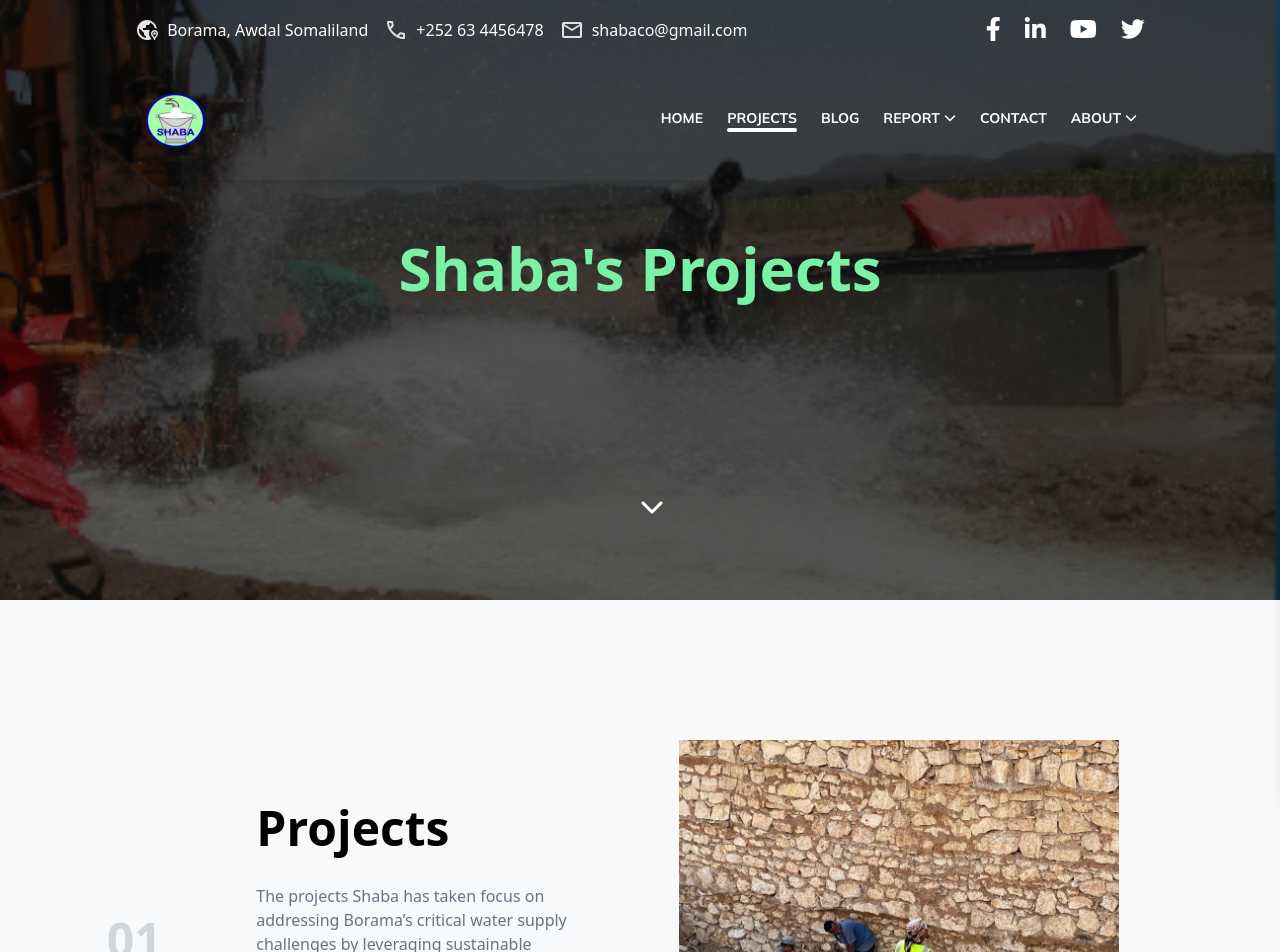
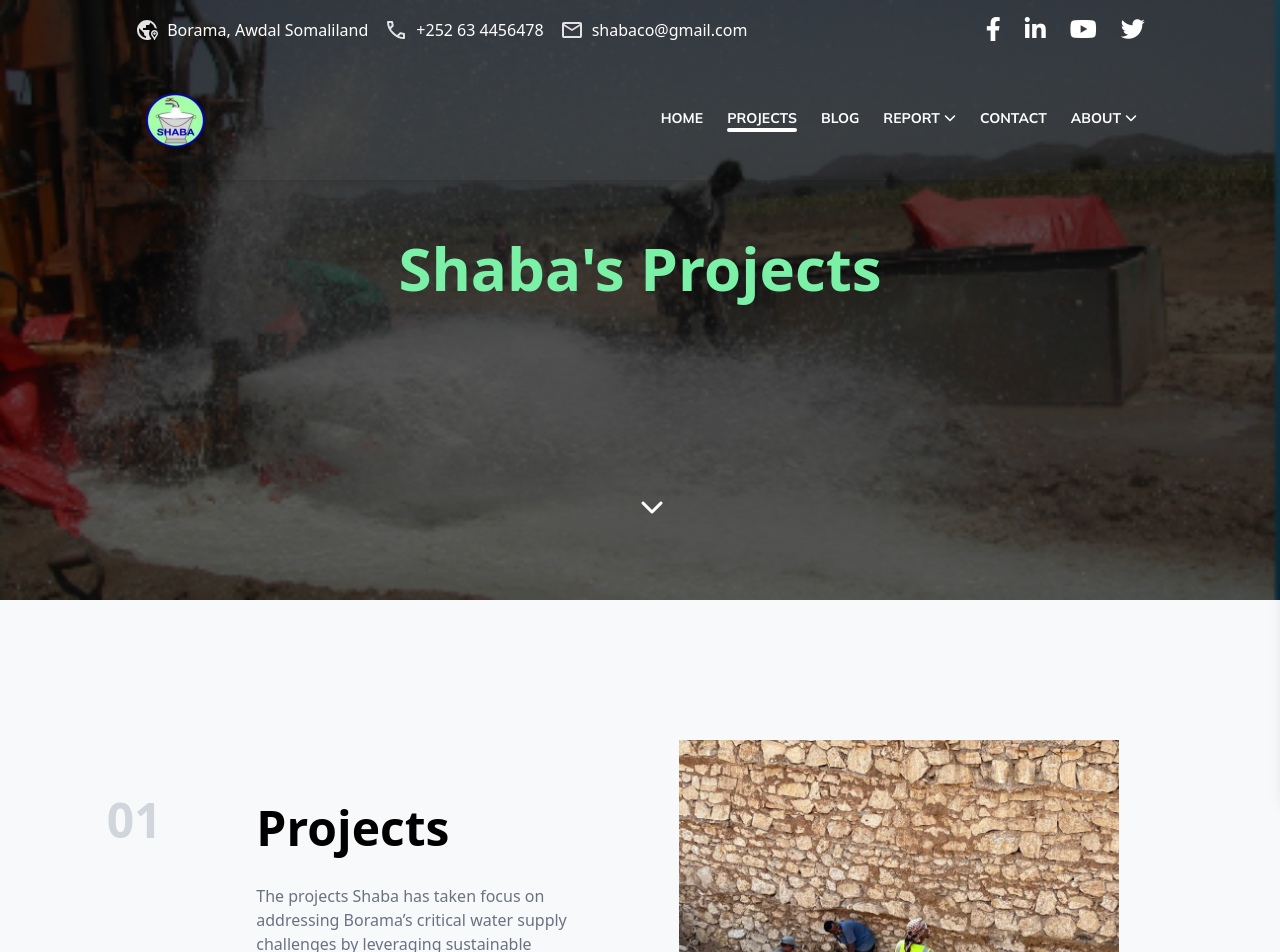
Before and after one commit to Abdulahia-39/shaba, a React (Vite) app: page /projects in a window 1280 px wide. Shown: the top 952 px of the page. Built offline with nearby package versions, Linux system fonts and the light colour scheme.

Commit message:
tweaked the projects description section

```diff
--- a/src/components/projects/description/Description.jsx
+++ b/src/components/projects/description/Description.jsx
@@ -5,8 +5,8 @@ const Description = () => {
   return (
     <section className="w-5/6 mx-auto mt-35">
         <div className="flex flex-col md:flex-row items-center gap-10 mb-20">
-            <div className="flex-1">
-                <p className="text-5xl font-semibold text-gray-300">01</p>
+            <div className="flex-1 md:h-80">
+                <p className="text-5xl font-semibold text-gray-300 md:pt-4">01</p>
             </div>
             <div className="flex-3">
                 <h2 className="text-5xl font-semibold mb-8 text-center md:text-left">Projects</h2>
@@ -17,7 +17,7 @@ const Description = () => {
             </div>
         </div>
         <div className="flex flex-col md:flex-row items-center gap-10 mb-20">
-            <div className="flex-1">
+            <div className="flex-1 md:h-80">
                 <p className="text-5xl font-semibold text-gray-300">02</p>
             </div>
             <div className="flex-3">
```
